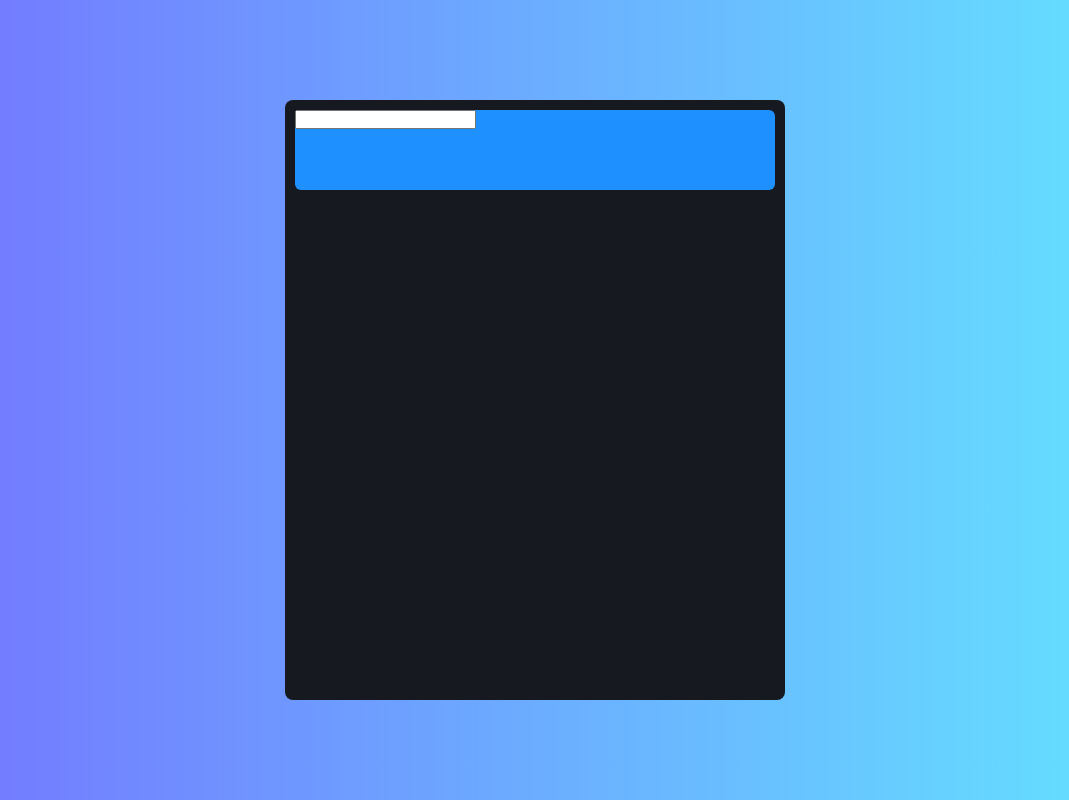
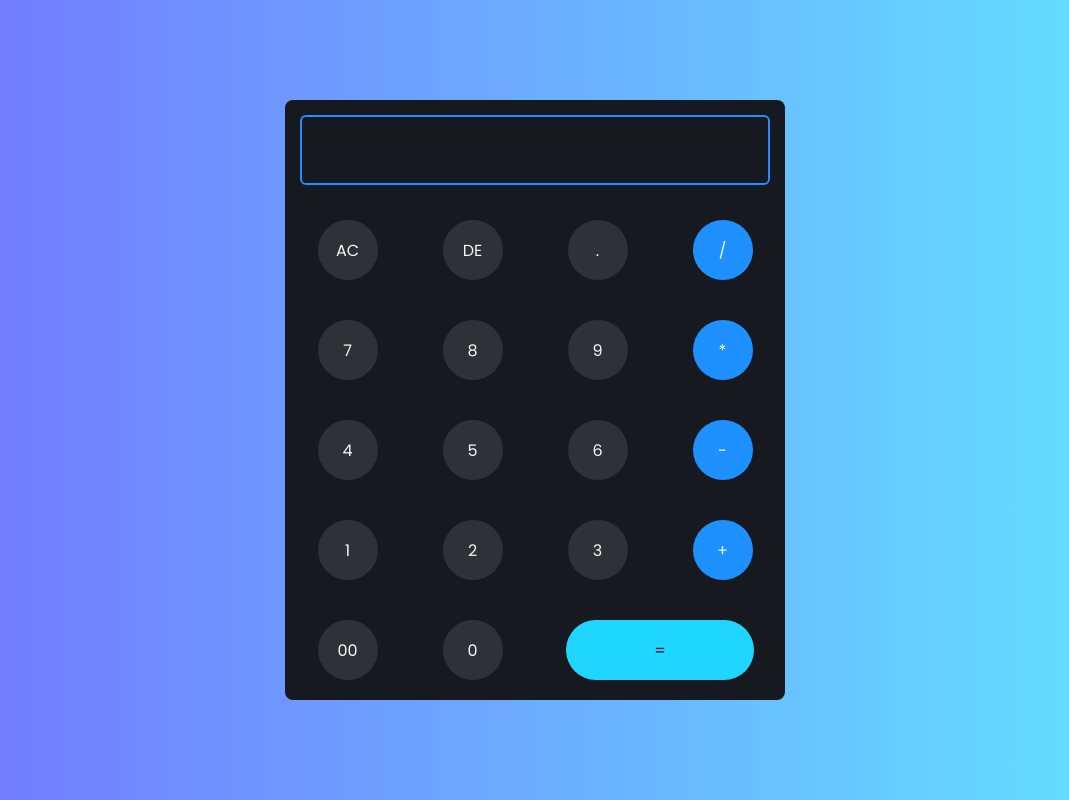
Before and after one commit to nasemul1/OIBSIP-leve-2-task-1, a plain HTML site: page index.html in a window 1280 px wide. Shown: the whole page, without its empty margins (105-1174 px from the left). Drawn offline with Linux system fonts and the light colour scheme.

Commit message:
modified files

```diff
--- a/index.html
+++ b/index.html
@@ -9,11 +9,29 @@
 <body>
     <div class="container">
         <div class="display-container">
-            <div class="display">
-                <input type="text" class="">
-            </div>
+            <input id="monitor" type="text" name="display" class="display1" readonly>
         </div>
-        <div class="button"></div>
+        <div class="button-container">
+            <div><button onclick="clearAll()">AC</button></div>
+            <div><button onclick="clearOne()">DE</button></div>
+            <div><button onclick="handleClick('.')">.</button></div>
+            <div><button id="operator" onclick="handleClick('/')">/</button></div>
+            <div><button onclick="handleClick('7')">7</button></div>
+            <div><button onclick="handleClick('8')">8</button></div>
+            <div><button onclick="handleClick('9')">9</button></div>
+            <div><button id="operator" onclick="handleClick('*')">*</button></div>
+            <div><button onclick="handleClick('4')">4</button></div>
+            <div><button onclick="handleClick('5')">5</button></div>
+            <div><button onclick="handleClick('6')">6</button></div>
+            <div><button id="operator" onclick="handleClick('-')">-</button></div>
+            <div><button onclick="handleClick('1')">1</button></div>
+            <div><button onclick="handleClick('2')">2</button></div>
+            <div><button onclick="handleClick('3')">3</button></div>
+            <div><button id="operator" onclick="handleClick('+')">+</button></div>
+            <div><button onclick="handleClick('00')">00</button></div>
+            <div><button onclick="handleClick('0')">0</button></div>
+            <div class="equal"><button id="eq" onclick="calculateFn()">=</button>
+        </div>
     </div>
     <script src="./script.js"></script>
 </body>
--- a/script.js
+++ b/script.js
@@ -0,0 +1,22 @@
+const display = document.getElementById('monitor');
+
+function handleClick(input){
+    display.value += input;
+}
+
+function clearAll(){
+    display.value = '';
+}
+
+function clearOne(){
+    display.value = display.value.toString().slice(0, -1);
+}
+
+function calculateFn(){
+    try{
+        display.value = eval(display.value);
+    }
+    catch(err){
+        display.value = 'error';
+    }
+}
--- a/styles.css
+++ b/styles.css
@@ -1,7 +1,9 @@
+@import url('https://fonts.googleapis.com/css2?family=Poppins:ital,wght@0,100;0,200;0,300;0,400;0,500;0,600;0,700;0,800;0,900;1,100;1,200;1,300;1,400;1,500;1,600;1,700;1,800;1,900&display=swap');
 *{
     margin: 0;
     padding: 0;
     box-sizing: border-box;
+    font-family: 'Poppins', sans-serif;
 }
 
 html, body{
@@ -26,20 +28,70 @@ html, body{
 .display-container{
     width: 100%;
     height: 100px;
-    padding: 10px;
+    padding: 15px;
 }
 
-.display{
+.display1{
     width: 100%;
     height: 100%;
-    border: none;
+    border: 2px solid dodgerblue;
     border-radius: 6px;
-    background-color:dodgerblue;
+    background-color: #161A20;
+    text-align: right;
+    font-size: 28px;
+    font-weight: 500;
+    color: aliceblue;
+}
+.display1:focus{
+    outline: none;
 }
 
+.button-container{
+    width: 100%;
+    height: 500px;
+    display: grid;
+    grid-template-columns: repeat(4, 1fr);
+}
+.equal{
+    grid-column: span 2;
+}
+.button-container>div{
+    display: flex;
+    justify-content: center;
+    align-items: center;
+}
+.button-container>div>button{
+    width: 60px;
+    height: 60px;
+    border: none;
+    border-radius: 50%;
+    background-color: #303136;
+    color: aliceblue;
+    font-size: 16px;
+    cursor: pointer;
+}
+.button-container>div>button:hover{
+    background-color: #484950;
+}
+#operator{
+    background-color: dodgerblue;
+}
+#operator:hover{
+    background-color: rgb(56, 156, 255);
+}
+#eq{
+    width: 75%;
+    height: 60px;
+    border: none;
+    border-radius: 90px;
+    background-color: #1FD6FF;
+    color: #161A20;
+}
+#eq:hover{
+    background-color: #43dcff;
+}
 @media only screen and (max-width: 550px){
     .container{
-        width: 100%;
-        height: 100%;
+        width: 90%;
     }
 }
```
